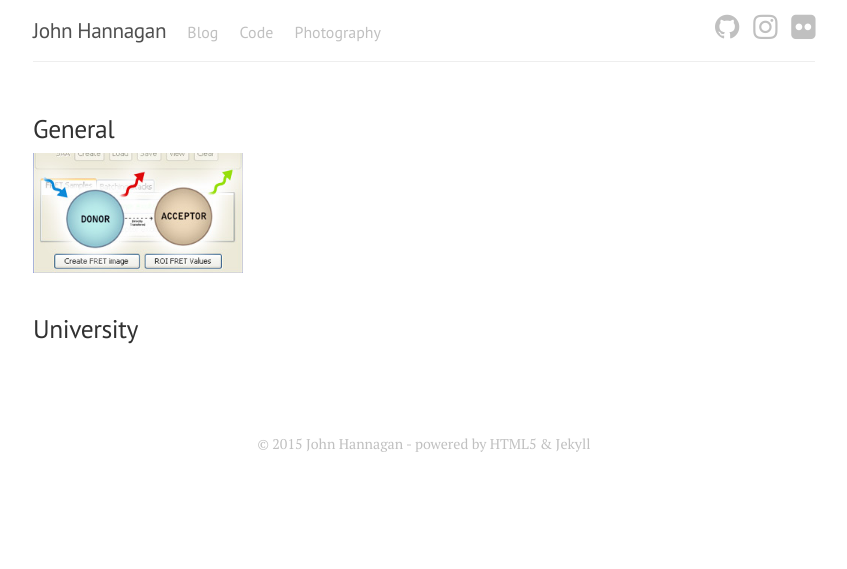
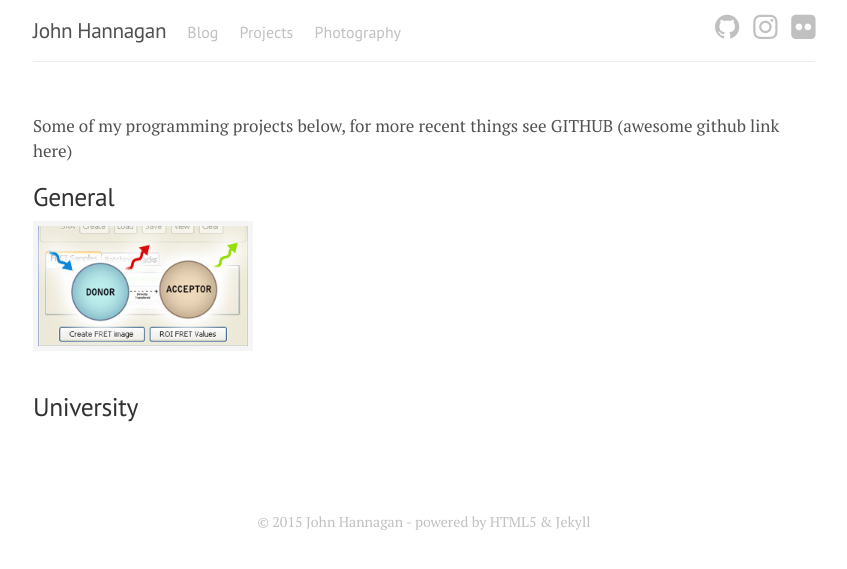
Before and after one commit to Weetbix/weetbix.github.io, a Jekyll site: the page built from projects/index.html, in a window 1280 px wide. Shown: the top 569 px of the page, without its empty margins (216-1063 px from the left). Built offline with Jekyll 4.4.1, drawn with Linux system fonts in a browser that asks for light colours; nearby versions of some CDN libraries; some web fonts are replaced; Markdown is read by kramdown in place of the engine named in the settings; a file with an impossible date is left out.

Commit message:
Improve project layout page

```diff
--- a/_data/navbar.yml
+++ b/_data/navbar.yml
@@ -1,7 +1,7 @@
 - name: Blog
   url: "/blog/"
 
-- name: Code
+- name: Projects
   url: "/projects/"
 
 - name: Photography
--- a/_includes/project_thumb.html
+++ b/_includes/project_thumb.html
@@ -2,12 +2,11 @@
 <a href="/projects/{{include.project.foldername}}/">
 <div class="project_preview">
   <div>
-    <span>{{ include.project.title }}
-    </span>
+    <span>{{ include.project.title }}</span>
   </div>
   <img src="/projects/{{include.project.foldername}}/thumb.jpg" >
   <!--
   <a href="/projects/{{include.project.foldername}}/">
 
   </a>-->
-  </div> </a>
+  </div></a>
--- a/projects/index.html
+++ b/projects/index.html
@@ -3,8 +3,7 @@ layout: default
 title: Projects
 ---
 
-<!-- Jekyll support for sorting collections by a yaml property
-     sucks :( so this is hardcoded for now -->
+<p>Some of my programming projects below, for more recent things see GITHUB (awesome github link here)</p>
 
 <h2>General</h2>
 <!-- Other -->
--- a/public/css/style.css
+++ b/public/css/style.css
@@ -146,12 +146,13 @@ div.photography-section
 
 div.project_preview
 {
-  width: 210px;
-  height: 120px;
+  width: 220px;
+  height: 130px;
   position: relative;
   margin-right: 1em;
   margin-bottom: 1em;
   display: inline-block;
+  border: 5px solid whitesmoke;
 }
 
 div.project_preview > div
@@ -183,7 +184,6 @@ div.project_preview > div > span
   vertical-align: middle;
   line-height: normal;
 }
-
 
 /*
 div.project_preview
```
